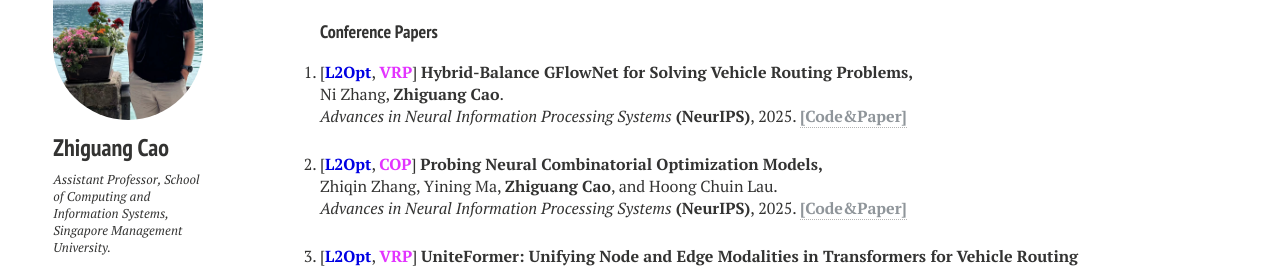
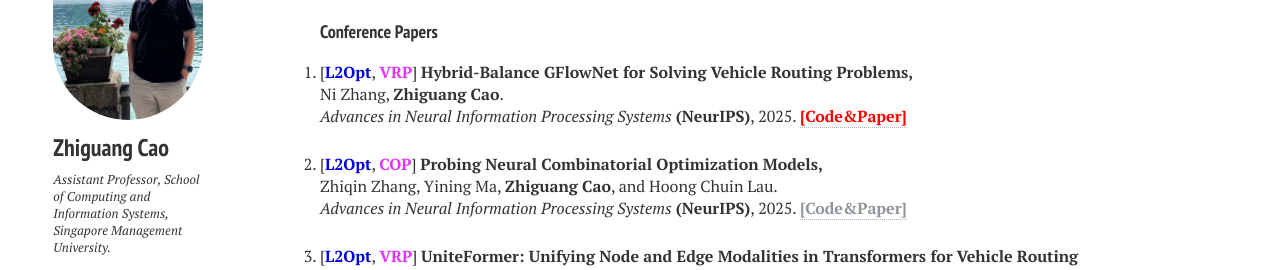
Before and after one commit to zhiguangcaosg/zhiguangcaosg.github.io, a Jekyll site: the page built from publications.md, in a window 1280 px wide. Shown: the part 158-428 px from the top of the page. Built offline with Jekyll 4.4.1, drawn with Linux system fonts in a browser that asks for light colours; nearby versions of some CDN libraries.

Commit message:
Update publications.html

```diff
--- a/_layouts/publications.html
+++ b/_layouts/publications.html
@@ -94,7 +94,7 @@ div.bibtex pre { font-size: 75%; overflow: auto;  width: 100%; padding: 0em 0em;
 <p>
 [<font color="#0000E3"><b>L2Opt</b></font>, <font color="#E333FF"><b>VRP</b></font>] <b>Hybrid-Balance GFlowNet for Solving Vehicle Routing Problems,</b>
 <br> Ni Zhang, <b>Zhiguang Cao</b>.<br>
-<i>Advances in Neural Information Processing Systems</i> <b>(NeurIPS)</b>, 2025. <a href="https://zhiguangcaosg.github.io/publications/"> <font color="#8F959A"><b>[Code&Paper]</b> </font></a>
+<i>Advances in Neural Information Processing Systems</i> <b>(NeurIPS)</b>, 2025. <a href="https://github.com/ZHANG-NI/HBG" target="_blank"> <font color="#FF0000"><b>[Code&Paper]</b> </font></a>
 </p>
 </li>
 
```
